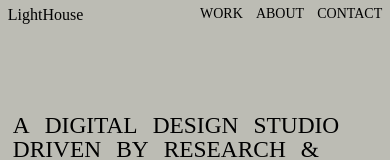
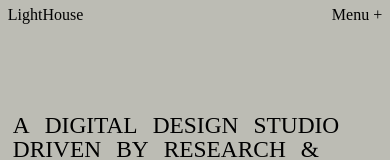
Before and after one commit to muhsinkamil/loveearth, a React (Vite) app: page / in a window 390 px wide. Shown: the top 160 px of the page. Built offline with nearby package versions, Linux system fonts and the light colour scheme.

Commit message:
add responsive navigation

```diff
--- a/src/components/Navbar/Navbar.scss
+++ b/src/components/Navbar/Navbar.scss
@@ -11,14 +11,78 @@
   left: 0;
   right: 0;
   bottom: 0;
+
+  .menu-rt-sm {
+    display: none;
+  }
+
+  .lg-close-rt-items {
+    display: flex;
+    gap: 5%;
+    width: 70%;
+    font-size: 14px;
+    justify-content: flex-end;
+  }
 }
 
-.right-items {
-  display: flex;
-  gap: 5%;
-  width: 70%;
-  font-size: 14px;
-  justify-content: flex-end;
+.nav-open-container {
+  display: none;
+
+  .menu-open {
+    display: none;
+  }
+}
+
+@media only screen and (max-width: 600px) {
+  .nav-container {
+    .menu-rt-sm {
+      display: block;
+    }
+
+    .lg-close-rt-items {
+      display: none;
+    }
+  }
+
+  .nav-open-container {
+    padding: 0 0;
+    width: 100vw;
+    // position: relative;
+    height: 100vh;
+    overflow: hidden;
+    display: block;
+
+    .menu-rt-sm {
+      display: block;
+    }
+
+    .menu-open {
+      display: block;
+      background-color: #65756b;
+      position: fixed;
+      top: 0;
+      left: 0;
+      width: 100vw;
+      display: flex;
+      height: 56px;
+      padding: 2.5vw 2vw;
+      justify-content: space-between;
+    }
+
+    .left-item {
+      display: none;
+    }
+
+    .lg-right-items {
+      display: flex;
+      flex-direction: column;
+      justify-content: center;
+      background-color: #65756b;
+      width: 100vw;
+      font-size: 15vw;
+      height: 100vh;
+    }
+  }
 }
 
 li {
--- a/src/components/Navbar/index.tsx
+++ b/src/components/Navbar/index.tsx
@@ -1,3 +1,5 @@
+import { AnimatePresence, motion } from 'framer-motion';
+import { useState } from 'react';
 import './Navbar.scss';
 import { Link } from 'react-router-dom';
 
@@ -6,21 +8,96 @@ type Props = {
   rightItems: { item: string; navigateTo: string }[];
 };
 
-const Navbar = ({ leftLogo, rightItems }: Props) => {
+type SmallNavProps = {
+  mobileMenuStatus: boolean;
+  setMobileMenuStatus: (status: boolean) => void;
+  rightItems: { item: string; navigateTo: string }[];
+  leftLogo: string;
+};
+
+const SmallClosedNav = ({
+  mobileMenuStatus,
+  setMobileMenuStatus,
+  rightItems,
+  leftLogo,
+}: SmallNavProps) => {
   return (
     <div className="nav-container">
       <Link to="/">
         <div className="left-item">{leftLogo}</div>
       </Link>
-      <ul className="right-items">
-        {rightItems.map((item, index) => (
-          <li className="right-item" key={index}>
-            <Link to={item.navigateTo}>{item.item}</Link>
-          </li>
-        ))}
+      <div
+        className="menu-rt-sm"
+        onClick={() => setMobileMenuStatus(!mobileMenuStatus)}
+      >
+        Menu +
+      </div>
+
+      <ul className="lg-close-rt-items">
+        <>
+          {rightItems.map((item, index) => (
+            <li className="right-item" key={index}>
+              <Link to={item.navigateTo}>{item.item}</Link>
+            </li>
+          ))}
+        </>
       </ul>
     </div>
   );
 };
 
+const Navbar = ({ leftLogo, rightItems }: Props) => {
+  const [mobileMenuStatus, setMobileMenuStatus] = useState(false);
+
+  return (
+    <AnimatePresence>
+      {mobileMenuStatus ? (
+        <motion.div
+          key="nav-screen"
+          initial={{ translateY: -1000 }}
+          animate={{
+            translateY: 0,
+            transition: { duration: 0.7, ease: 'easeInOut' },
+          }}
+          exit={{
+            translateY: -1000,
+            transition: { duration: 0.7, ease: 'easeInOut' },
+          }}
+          className="nav-open-container"
+        >
+          <div className="menu-open">
+            <Link to="/">
+              <div className="sm-left-item">{leftLogo}</div>
+            </Link>
+            <div
+              className="menu-rt-sm"
+              onClick={() => setMobileMenuStatus(!mobileMenuStatus)}
+            >
+              {mobileMenuStatus ? 'Close' : 'Menu +'}
+            </div>
+          </div>
+          <ul className="lg-right-items">
+            <>
+              {rightItems.map((item, index) => (
+                <li className="right-item" key={index}>
+                  <Link to={item.navigateTo}>{item.item}</Link>
+                </li>
+              ))}
+            </>
+          </ul>
+        </motion.div>
+      ) : (
+        <>
+          <SmallClosedNav
+            leftLogo={leftLogo}
+            rightItems={rightItems}
+            setMobileMenuStatus={setMobileMenuStatus}
+            mobileMenuStatus={mobileMenuStatus}
+          />
+        </>
+      )}
+    </AnimatePresence>
+  );
+};
+
 export default Navbar;
--- a/src/pages/Home.tsx
+++ b/src/pages/Home.tsx
@@ -12,8 +12,6 @@ import withNavBar from '../hoc/NavHOC';
 
 const Home = () => {
   const { scrollY, scrollYProgress } = useViewportScroll();
-
-  console.log({ scrollYProgress, scrollY });
 
   const width = useTransform(scrollYProgress, [0, 0.8], [400, 1500]);
 
--- a/src/pages/home.styles.scss
+++ b/src/pages/home.styles.scss
@@ -31,6 +31,7 @@
 }
 
 .portfolio {
+  overflow: hidden;
   display: flex;
   justify-content: center;
   margin-top: 4vw;
```
